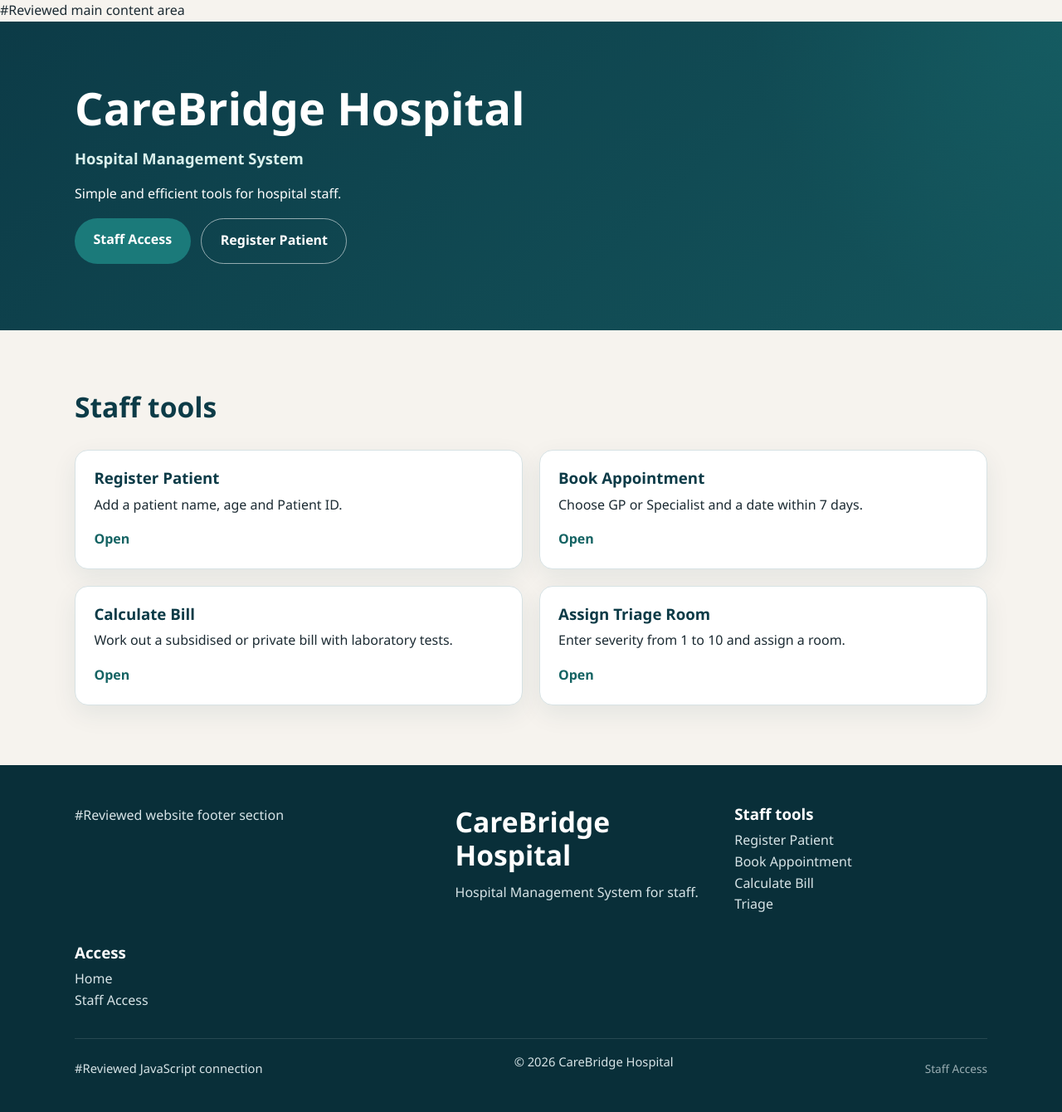
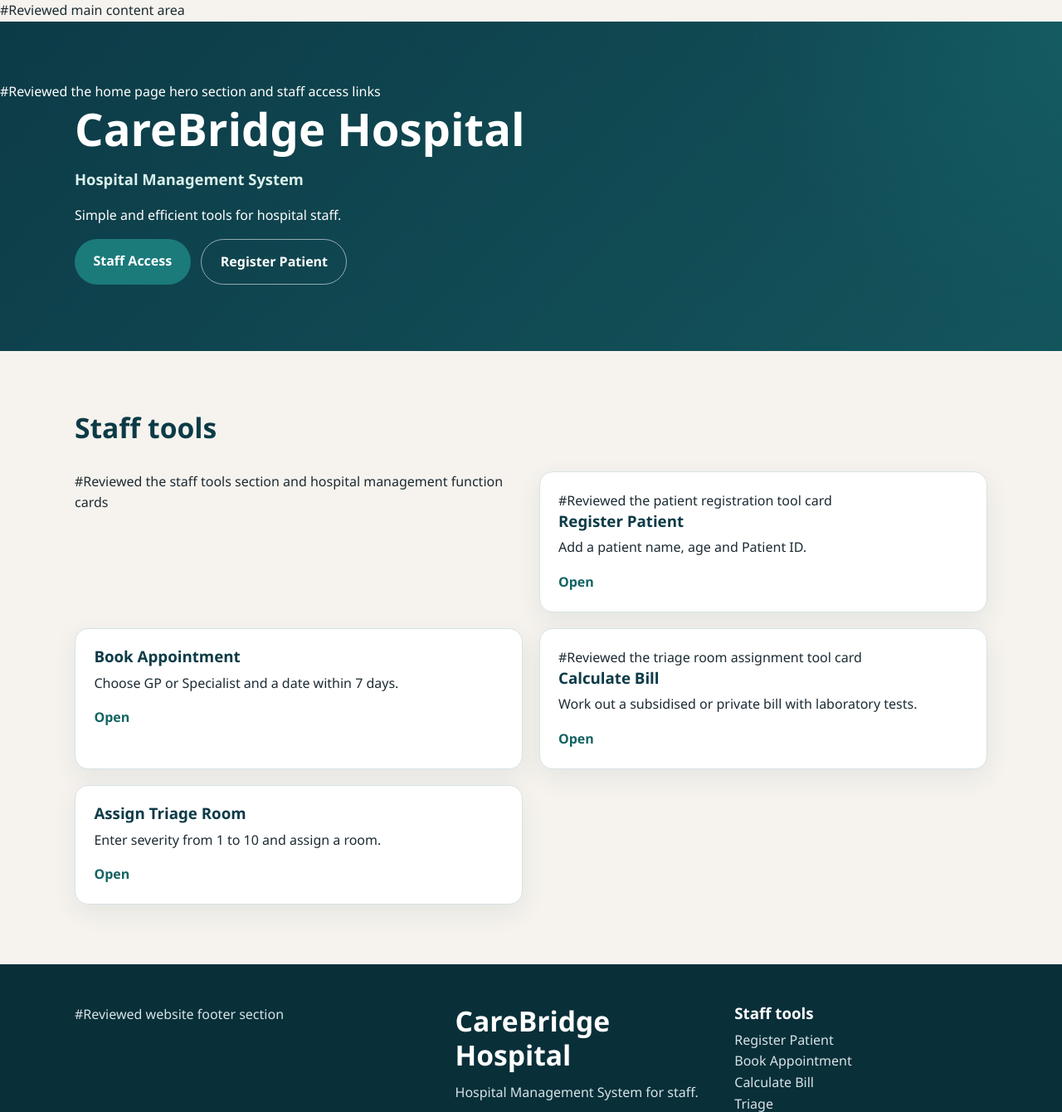
Before and after one commit to jiye130309-arch/CareBridge-Hospital, a Flask app: page / in a window 1280 px wide. Shown: the part 128-1468 px from the top of the page at 83% size. Before the commit the page ends 1425 px from the top, so only its background shows below. Run offline with Flask 3, Linux system fonts and the light colour scheme.

Commit message:
Update index.html

```diff
--- a/templates/index.html
+++ b/templates/index.html
@@ -3,7 +3,7 @@
 {% block title %}CareBridge Hospital | Home{% endblock %}
 
 {% block content %}
-<section class="hero">
+<section class="hero">   #Reviewed the home page hero section and staff access links
     <div class="container hero-grid">
         <div class="hero-copy">
             <h1>CareBridge Hospital</h1>
@@ -23,8 +23,8 @@
             <h2>Staff tools</h2>
         </div>
 
-            <div class="card-grid function-grid">
-            <article class="card">
+            <div class="card-grid function-grid">  #Reviewed the staff tools section and hospital management function cards
+            <article class="card">   #Reviewed the patient registration tool card
                 <h3>Register Patient</h3>
                 <p>Add a patient name, age and Patient ID.</p>
                 <a class="card-link" href="{{ url_for('register_patient') }}">Open</a>
@@ -34,7 +34,7 @@
                 <p>Choose GP or Specialist and a date within 7 days.</p>
                 <a class="card-link" href="{{ url_for('book_appointment') }}">Open</a>
             </article>
-            <article class="card">
+            <article class="card">  #Reviewed the triage room assignment tool card
                 <h3>Calculate Bill</h3>
                 <p>Work out a subsidised or private bill with laboratory tests.</p>
                 <a class="card-link" href="{{ url_for('calculate_bill') }}">Open</a>
```
